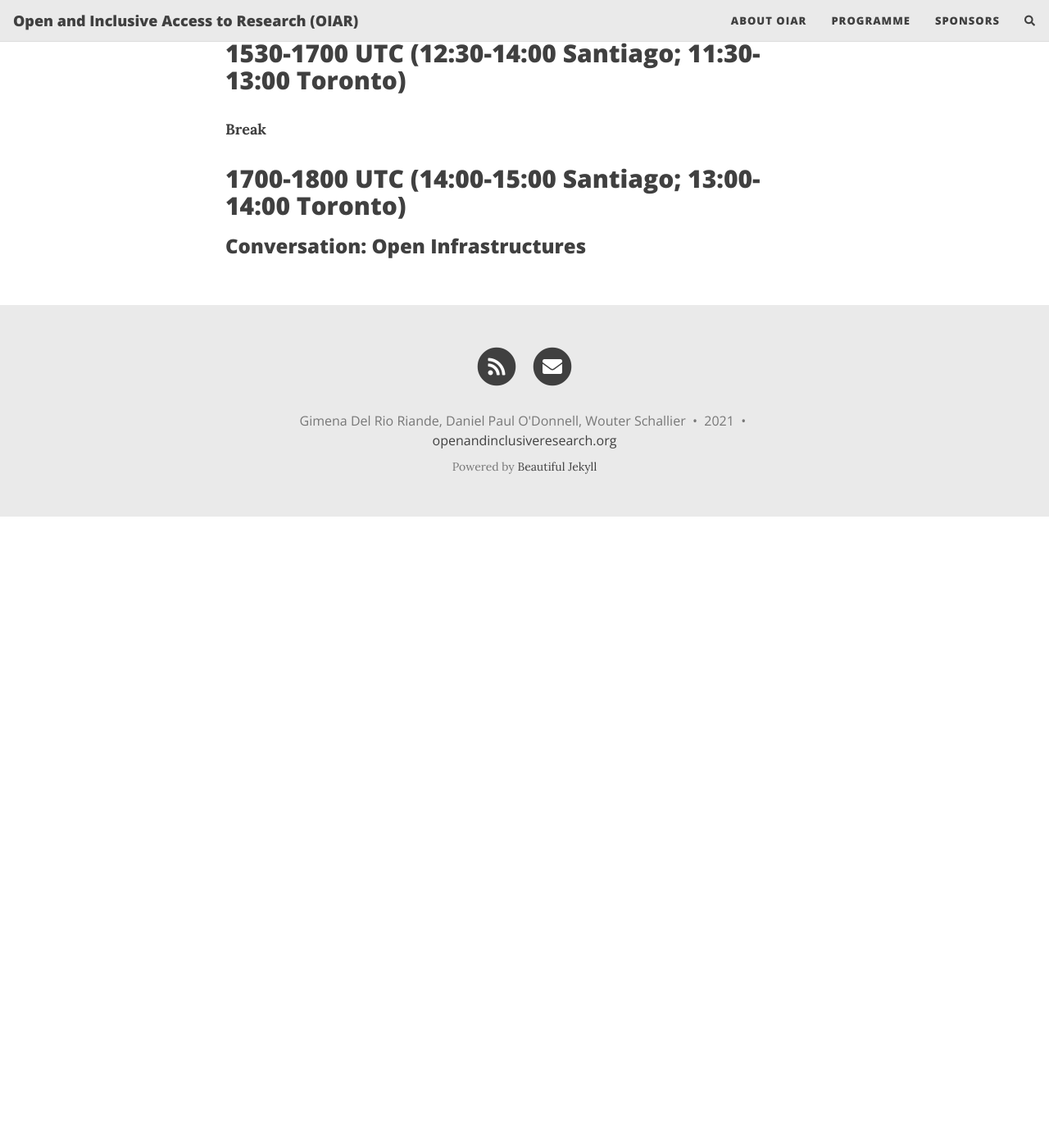
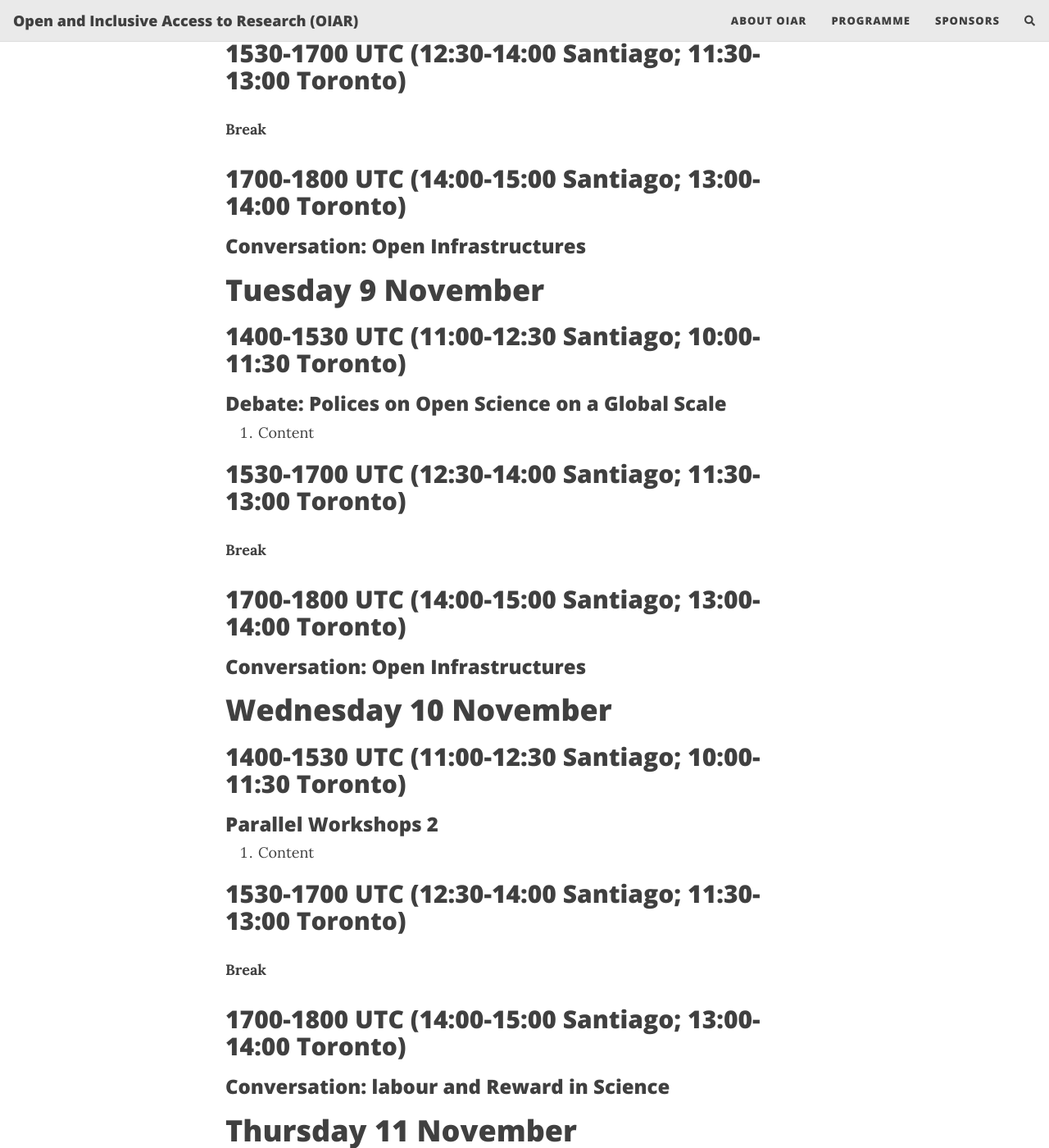
Before and after one commit to caedmon5/OIAR, a Jekyll site: the page built from programme.md, in a window 1280 px wide and 1400 px high, scrolled down 775 px. Shown: the whole window at 82% size. Built offline with Jekyll 4.4.1, drawn with Linux system fonts in a browser that asks for light colours; nearby versions of some CDN libraries; comment, search, counter and statistics services are not loaded; before the commit the page ends 1405 px from its top, so only the background shows below that; some of the changed text lies outside the part shown.

Commit message:
Started outlining programme

```diff
--- a/programme.md
+++ b/programme.md
@@ -16,3 +16,40 @@ subtitle: Open and Inclusive Access to Research, November 8-12, 2021
 
 ## 1700-1800 UTC (14:00-15:00 Santiago; 13:00-14:00 Toronto)
 ### Conversation: Open Infrastructures
+
+# Tuesday 9 November
+## 1400-1530 UTC (11:00-12:30 Santiago; 10:00-11:30 Toronto)
+### Debate: Polices on Open Science on a Global Scale
+
+1. Content
+
+
+## 1530-1700 UTC (12:30-14:00 Santiago; 11:30-13:00 Toronto)
+**Break**
+
+## 1700-1800 UTC (14:00-15:00 Santiago; 13:00-14:00 Toronto)
+### Conversation: Open Infrastructures
+
+
+# Wednesday 10 November
+## 1400-1530 UTC (11:00-12:30 Santiago; 10:00-11:30 Toronto)
+### Parallel Workshops 2
+
+1. Content
+
+
+## 1530-1700 UTC (12:30-14:00 Santiago; 11:30-13:00 Toronto)
+**Break**
+
+## 1700-1800 UTC (14:00-15:00 Santiago; 13:00-14:00 Toronto)
+### Conversation: labour and Reward in Science
+
+# Thursday 11 November
+## 1400-1530 UTC (11:00-12:30 Santiago; 10:00-11:30 Toronto)
+
+
+## 1530-1700 UTC (12:30-14:00 Santiago; 11:30-13:00 Toronto)
+**Break**
+
+## 1700-1800 UTC (14:00-15:00 Santiago; 13:00-14:00 Toronto)
+### Conversation: Open Infrastructures
```
